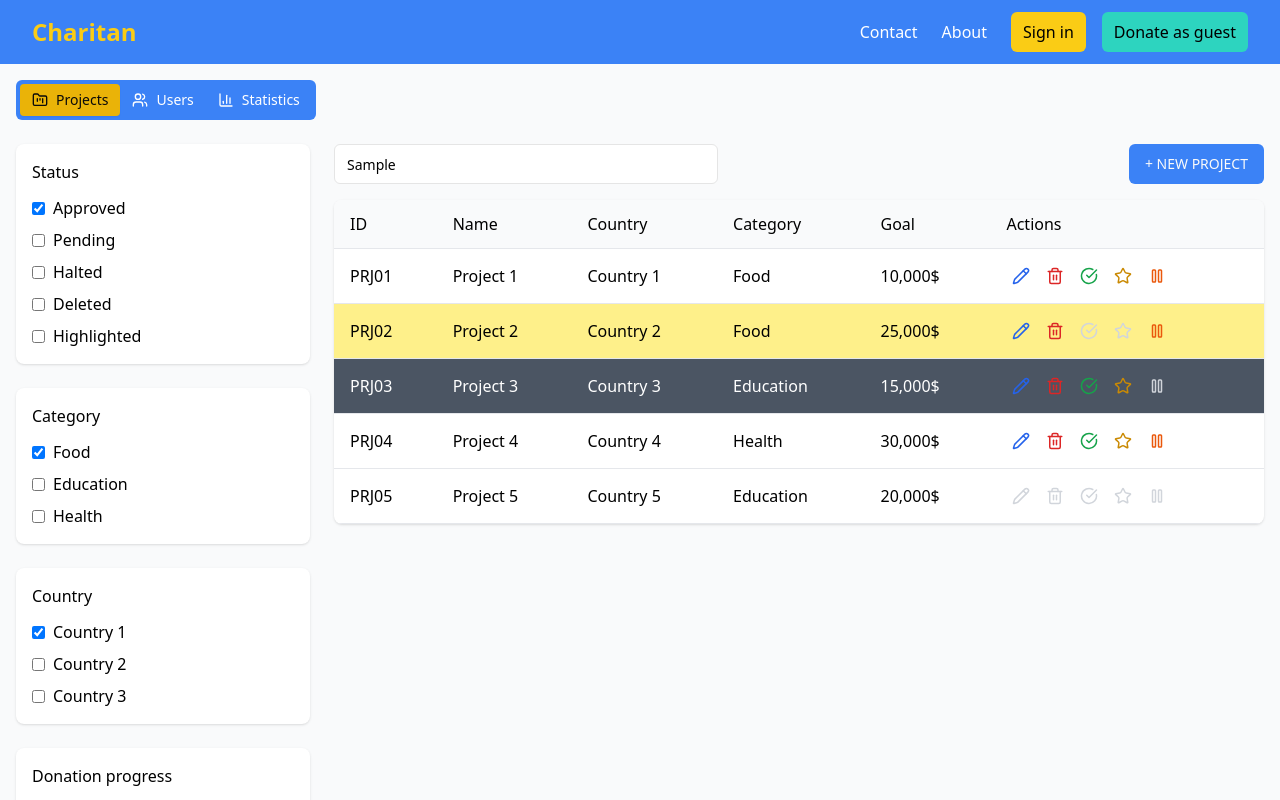
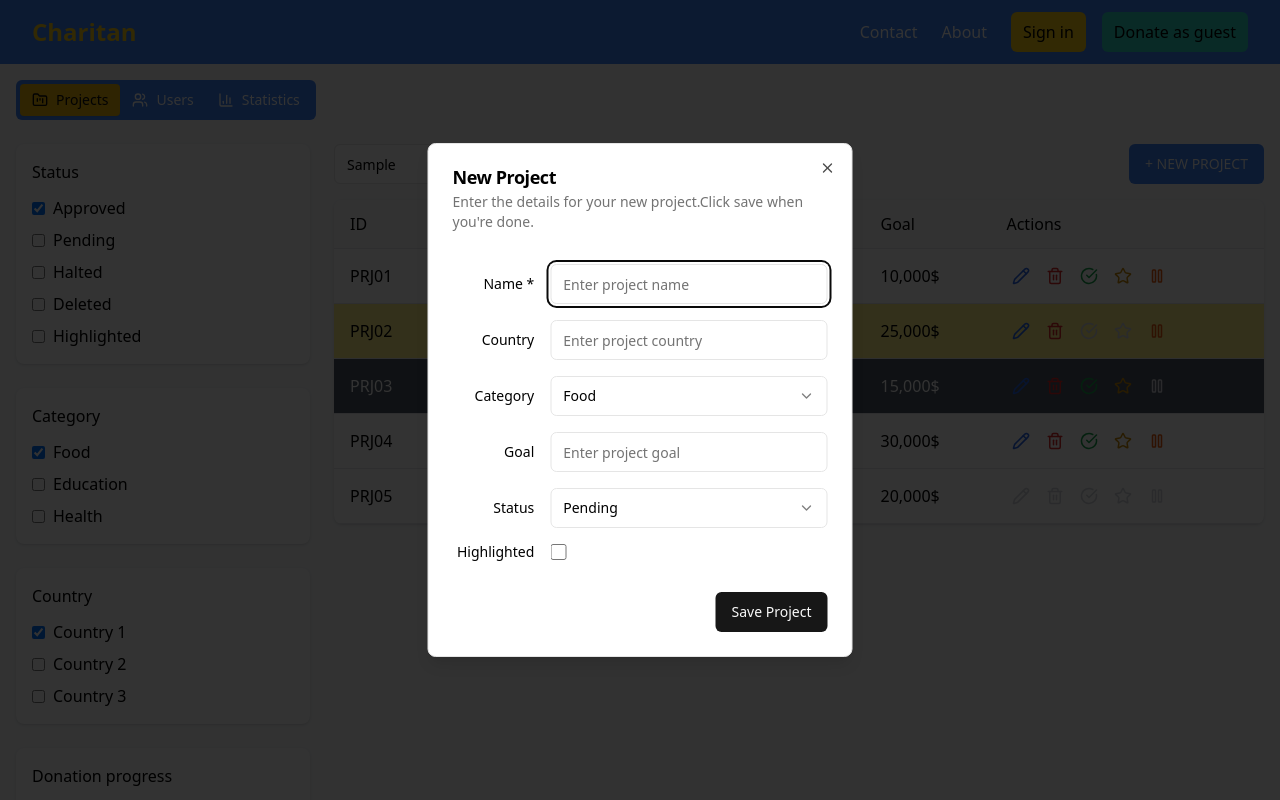
Before and after one commit to EEET2582-Squad-Phoenix/FE-Team-B, a Next.js app: page / in a window 1280 px wide. Both pictures are taken after typing "Sample" into the empty fields and a click on the button "+ NEW PROJECT". Shown: the top 800 px of the page. Built offline with nearby package versions, Linux system fonts and the light colour scheme.

Commit message:
Fix Adding project not working

```diff
--- a/package.json
+++ b/package.json
@@ -23,7 +23,8 @@
     "react-dom": "^19.0.0",
     "react-redux": "^9.2.0",
     "tailwind-merge": "^2.5.5",
-    "tailwindcss-animate": "^1.0.7"
+    "tailwindcss-animate": "^1.0.7",
+    "uuid": "^11.0.3"
   },
   "devDependencies": {
     "@types/node": "^20",
--- a/src/app/projects/ProjectModal.tsx
+++ b/src/app/projects/ProjectModal.tsx
@@ -1,3 +1,4 @@
+import { useState, useEffect } from "react";
 import { Button } from "@/components/ui/button";
 import {
   Dialog,
@@ -6,53 +7,90 @@ import {
   DialogFooter,
   DialogHeader,
   DialogTitle,
-  DialogTrigger,
 } from "@/components/ui/dialog";
 import { Input } from "@/components/ui/input";
 import { Label } from "@/components/ui/label";
-import { Select, SelectContent, SelectItem, SelectTrigger, SelectValue } from "@/components/ui/select";
-import { useState } from "react";
+import {
+  Select,
+  SelectContent,
+  SelectItem,
+  SelectTrigger,
+  SelectValue,
+} from "@/components/ui/select";
 import { Project, ProjectCategory, ProjectStatus } from "@/types/Project";
 
 interface ProjectModalProps {
   project?: Project;
-  onSave: (updatedProject: Project) => void;
+  open: boolean;
+  onOpenChange: (open: boolean) => void;
+  onSave: (project: Project) => void;
 }
 
-export function ProjectModal({ project, onSave }: ProjectModalProps) {
-  const [formData, setFormData] = useState<Project>(
-    project || {
-      id: "",
-      name: "",
-      country: "",
-      category: "Food",
-      goal: "",
-      status: "pending",
-      isHighlighted: false,
-    }
-  );
+export function ProjectModal({
+  project,
+  open,
+  onOpenChange,
+  onSave,
+}: ProjectModalProps) {
+  const [formData, setFormData] = useState<Project>({
+    id: project?.id || "",
+    name: project?.name || "",
+    country: project?.country || "",
+    category: project?.category || "Food",
+    goal: project?.goal || "",
+    status: project?.status || "pending",
+    isHighlighted: project?.isHighlighted || false,
+  });
 
-  const handleChange = (field: keyof Project, value: string | boolean | ProjectCategory | ProjectStatus) => {
+  useEffect(() => {
+    setFormData({
+      id: project?.id || "",
+      name: project?.name || "",
+      country: project?.country || "",
+      category: project?.category || "Food",
+      goal: project?.goal || "",
+      status: project?.status || "pending",
+      isHighlighted: project?.isHighlighted || false,
+    });
+  }, [project, open]);
+
+  const handleChange = (
+    field: keyof Project,
+    value: string | boolean | ProjectCategory | ProjectStatus | number
+  ) => {
     setFormData((prev) => ({ ...prev, [field]: value }));
   };
 
   const handleSave = () => {
+    if (!formData.name) {
+      alert("Project name is required");
+      return;
+    }
+
+    const goalNumber = Number(formData.goal);
+    if (isNaN(goalNumber) || goalNumber < 0) {
+      alert("Goal must be a valid positive number");
+      return;
+    }
+
     onSave(formData);
   };
 
   return (
-    <Dialog>
-      <DialogTrigger asChild>
-        <Button variant="outline">Edit Project</Button>
-      </DialogTrigger>
+    <Dialog open={open} onOpenChange={onOpenChange}>
       <DialogContent className="sm:max-w-[425px]">
         <DialogHeader>
-          <DialogTitle>Edit Project</DialogTitle>
+          <DialogTitle>{project ? "Edit Project" : "New Project"}</DialogTitle>
           <DialogDescription>
-            Make changes to the project details here. Click save when you&apos;re done.
+            {project
+              ? "Update the project details."
+              : "Enter the details for your new project."}
+            Click save when you&apos;re done.
           </DialogDescription>
         </DialogHeader>
         <div className="grid gap-4 py-4">
+          {/* ID field (optional, disabled for new projects) */}
+          {project && (
             <div className="grid grid-cols-4 items-center gap-4">
               <Label htmlFor="id" className="text-right">
                 ID
@@ -62,20 +100,25 @@ export function ProjectModal({ project, onSave }: ProjectModalProps) {
                 value={formData.id}
                 onChange={(e) => handleChange("id", e.target.value)}
                 className="col-span-3"
-              disabled={!!project} // Disable editing the ID for existing projects
+                disabled
               />
             </div>
+          )}
+
           <div className="grid grid-cols-4 items-center gap-4">
             <Label htmlFor="name" className="text-right">
-              Name
+              Name *
             </Label>
             <Input
               id="name"
               value={formData.name}
               onChange={(e) => handleChange("name", e.target.value)}
               className="col-span-3"
+              placeholder="Enter project name"
+              required
             />
           </div>
+
           <div className="grid grid-cols-4 items-center gap-4">
             <Label htmlFor="country" className="text-right">
               Country
@@ -85,15 +128,19 @@ export function ProjectModal({ project, onSave }: ProjectModalProps) {
               value={formData.country}
               onChange={(e) => handleChange("country", e.target.value)}
               className="col-span-3"
+              placeholder="Enter project country"
             />
           </div>
+
           <div className="grid grid-cols-4 items-center gap-4">
             <Label htmlFor="category" className="text-right">
               Category
             </Label>
             <Select
               value={formData.category}
-              onValueChange={(value) => handleChange("category", value as ProjectCategory)}
+              onValueChange={(value) =>
+                handleChange("category", value as ProjectCategory)
+              }
             >
               <SelectTrigger className="col-span-3">
                 <SelectValue placeholder="Select a category" />
@@ -105,24 +152,36 @@ export function ProjectModal({ project, onSave }: ProjectModalProps) {
               </SelectContent>
             </Select>
           </div>
+
           <div className="grid grid-cols-4 items-center gap-4">
             <Label htmlFor="goal" className="text-right">
               Goal
             </Label>
+            <div className="col-span-3">
               <Input
                 id="goal"
+                type="number"
                 value={formData.goal}
-              onChange={(e) => handleChange("goal", e.target.value)}
-              className="col-span-3"
+                onChange={(e) =>
+                  handleChange("goal", parseFloat(e.target.value))
+                }
+                className="w-full"
+                placeholder="Enter project goal"
+                min={0}
+                step={1}
               />
             </div>
+          </div>
+
           <div className="grid grid-cols-4 items-center gap-4">
             <Label htmlFor="status" className="text-right">
               Status
             </Label>
             <Select
               value={formData.status}
-              onValueChange={(value) => handleChange("status", value as ProjectStatus)}
+              onValueChange={(value) =>
+                handleChange("status", value as ProjectStatus)
+              }
             >
               <SelectTrigger className="col-span-3">
                 <SelectValue placeholder="Select a status" />
@@ -135,21 +194,28 @@ export function ProjectModal({ project, onSave }: ProjectModalProps) {
               </SelectContent>
             </Select>
           </div>
+
           <div className="grid grid-cols-4 items-center gap-4">
             <Label htmlFor="isHighlighted" className="text-right">
               Highlighted
             </Label>
-            <Input
+            <div className="col-span-3 flex items-center">
+              <input
                 id="isHighlighted"
                 type="checkbox"
                 checked={formData.isHighlighted}
-              onChange={(e) => handleChange("isHighlighted", e.target.checked)}
-              className="col-span-3"
+                onChange={(e) =>
+                  handleChange("isHighlighted", e.target.checked)
+                }
+                className="h-4 w-4 text-blue-600 rounded focus:ring-blue-500 mr-2"
               />
             </div>
           </div>
+        </div>
         <DialogFooter>
-          <Button onClick={handleSave}>Save changes</Button>
+          <Button onClick={handleSave}>
+            {project ? "Update Project" : "Save Project"}
+          </Button>
         </DialogFooter>
       </DialogContent>
     </Dialog>
--- a/src/app/projects/ProjectsPage.tsx
+++ b/src/app/projects/ProjectsPage.tsx
@@ -14,29 +14,28 @@ const ProjectsPage = () => {
   const projectList = useSelector(projectListSelector);
   const dispatch = useDispatch();
 
-  // State to control modal visibility and new project details
-  const [isModalOpen, setModalOpen] = useState(false);
-  const [newProject, setNewProject] = useState<Project | null>(null);
+  // State to control modal visibility
+  const [isModalOpen, setIsModalOpen] = useState(false);
 
-  // Handler for opening the modal
+  // Handler for opening the modal to create a new project
   const addNewProjectHandler = () => {
-    setNewProject({
-      id: "",
-      name: "",
-      country: "",
-      category: "Food",
-      goal: "",
-      status: "pending",
-      isHighlighted: false,
-    });
-    setModalOpen(true); // Open the modal
+    setIsModalOpen(true);
   };
 
   // Handler for saving the new project
-  const handleSave = (updatedProject: Project) => {
-    dispatch(addProject(updatedProject));
-    setModalOpen(false);
-    setNewProject(null);
+  const handleSave = (newProject: Project) => {
+    // Generate a unique ID if not provided
+    const projectToSave = {
+      ...newProject,
+      id: newProject.id || `${Date.now()}`,
+      // Ensure default values
+      status: newProject.status || "pending",
+      category: newProject.category || "Food",
+      isHighlighted: newProject.isHighlighted || false,
+    };
+
+    dispatch(addProject(projectToSave));
+    setIsModalOpen(false);
   };
 
   return (
@@ -138,9 +137,11 @@ const ProjectsPage = () => {
       </div>
 
       {/* Project Modal */}
-      {isModalOpen && newProject && (
-        <ProjectModal project={newProject} onSave={handleSave} />
-      )}
+      <ProjectModal
+        open={isModalOpen}
+        onOpenChange={setIsModalOpen}
+        onSave={handleSave}
+      />
     </div>
   );
 };
```
Also changed, not shown: 1 other file (tests, documents, lock files or other folders). Lines whose indentation alone changed are shown as unchanged.
